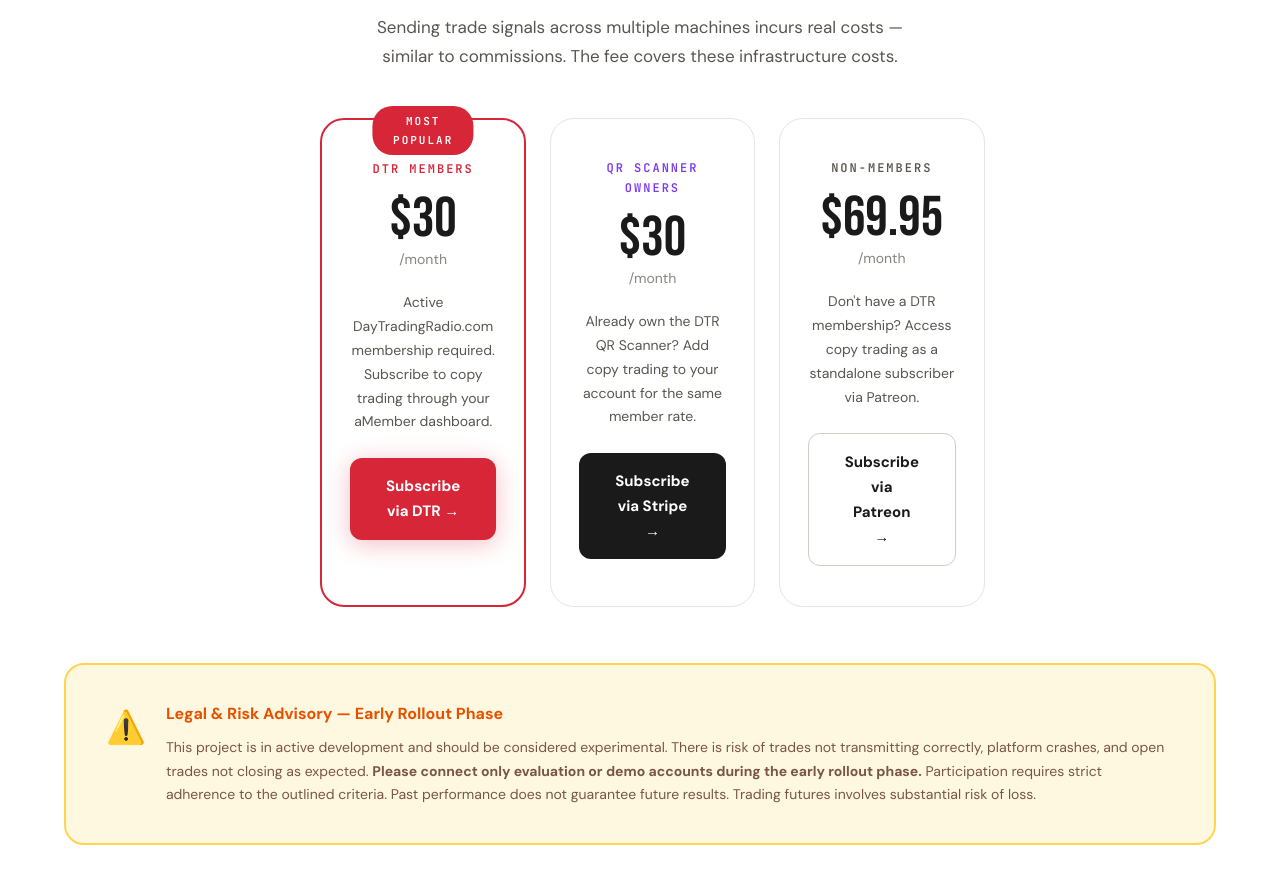
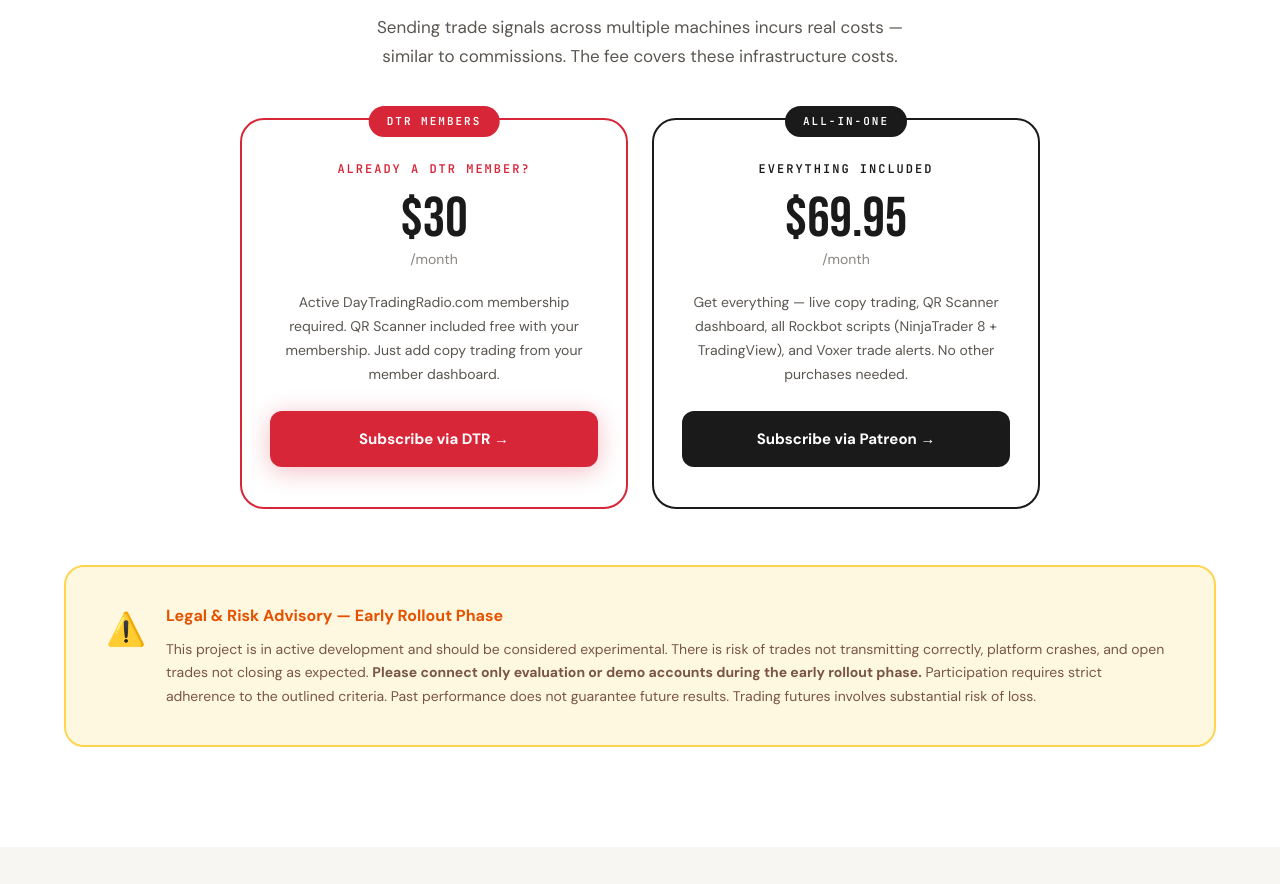
Before and after one commit to Daytradingradio/-copymytrades-site, a plain HTML site: page index.html in a window 1280 px wide. Shown: the part 5757-6641 px from the top of the page. Drawn offline with Linux system fonts and the light colour scheme.

Commit message:
Modify pricing grid and subscription details
Updated pricing section to reflect changes for DTR members and added new subscription options.

```diff
--- a/index.html
+++ b/index.html
@@ -580,31 +580,24 @@
       <h2 class="section-title" style="margin-top:16px;">SIMPLE PRICING.<br>REAL TRADES.</h2>
       <p class="section-sub" style="margin-left:auto;margin-right:auto;">Sending trade signals across multiple machines incurs real costs — similar to commissions. The fee covers these infrastructure costs.</p>
     </div>
-    <div class="pricing-grid fade-in" style="display:grid;grid-template-columns:repeat(3,1fr);gap:24px;margin-top:48px;">
+    <div class="pricing-grid fade-in" style="display:grid;grid-template-columns:repeat(2,1fr);gap:24px;margin-top:48px;max-width:800px;margin-left:auto;margin-right:auto;">
       <!-- DTR Members -->
       <div style="background:var(--white);border:2px solid var(--red);border-radius:24px;padding:40px 28px;text-align:center;position:relative;">
-        <div style="position:absolute;top:-14px;left:50%;transform:translateX(-50%);background:var(--red);color:white;font-family:var(--font-mono);font-size:11px;font-weight:700;letter-spacing:2px;padding:6px 18px;border-radius:20px;">MOST POPULAR</div>
-        <div style="font-family:var(--font-mono);font-size:12px;font-weight:600;letter-spacing:2px;color:var(--red);margin-bottom:12px;">DTR MEMBERS</div>
+        <div style="position:absolute;top:-14px;left:50%;transform:translateX(-50%);background:var(--red);color:white;font-family:var(--font-mono);font-size:11px;font-weight:700;letter-spacing:2px;padding:6px 18px;border-radius:20px;">DTR MEMBERS</div>
+        <div style="font-family:var(--font-mono);font-size:12px;font-weight:600;letter-spacing:2px;color:var(--red);margin-bottom:12px;">ALREADY A DTR MEMBER?</div>
         <div style="font-family:var(--font-display);font-size:56px;color:var(--black);line-height:1;">$30</div>
         <div style="font-size:14px;color:var(--gray-400);margin-bottom:20px;">/month</div>
-        <div style="font-size:14px;color:var(--gray-600);line-height:1.7;margin-bottom:24px;">Active DayTradingRadio.com membership required. Subscribe to copy trading through your aMember dashboard.</div>
+        <div style="font-size:14px;color:var(--gray-600);line-height:1.7;margin-bottom:24px;">Active DayTradingRadio.com membership required. QR Scanner included free with your membership. Just add copy trading from your member dashboard.</div>
         <a href="https://daytradingradio.com/amember/buy/A3JNaccOrbGy" class="btn btn--red" style="width:100%;justify-content:center;" target="_blank">Subscribe via DTR →</a>
       </div>
-      <!-- QR Scanner Owners -->
-      <div style="background:var(--white);border:1px solid var(--gray-100);border-radius:24px;padding:40px 28px;text-align:center;">
-        <div style="font-family:var(--font-mono);font-size:12px;font-weight:600;letter-spacing:2px;color:#7c3aed;margin-bottom:12px;">QR SCANNER OWNERS</div>
-        <div style="font-family:var(--font-display);font-size:56px;color:var(--black);line-height:1;">$30</div>
-        <div style="font-size:14px;color:var(--gray-400);margin-bottom:20px;">/month</div>
-        <div style="font-size:14px;color:var(--gray-600);line-height:1.7;margin-bottom:24px;">Already own the DTR QR Scanner? Add copy trading to your account for the same member rate.</div>
-        <a href="https://buy.stripe.com/bJe3cv9pn4Ug0R1b3h3Ru03" class="btn btn--dark" style="width:100%;justify-content:center;" target="_blank">Subscribe via Stripe →</a>
-      </div>
-      <!-- Non-Members -->
-      <div style="background:var(--white);border:1px solid var(--gray-100);border-radius:24px;padding:40px 28px;text-align:center;">
-        <div style="font-family:var(--font-mono);font-size:12px;font-weight:600;letter-spacing:2px;color:var(--gray-600);margin-bottom:12px;">NON-MEMBERS</div>
+      <!-- Everyone Else -->
+      <div style="background:var(--white);border:2px solid var(--black);border-radius:24px;padding:40px 28px;text-align:center;position:relative;">
+        <div style="position:absolute;top:-14px;left:50%;transform:translateX(-50%);background:var(--black);color:white;font-family:var(--font-mono);font-size:11px;font-weight:700;letter-spacing:2px;padding:6px 18px;border-radius:20px;">ALL-IN-ONE</div>
+        <div style="font-family:var(--font-mono);font-size:12px;font-weight:600;letter-spacing:2px;color:var(--black);margin-bottom:12px;">EVERYTHING INCLUDED</div>
         <div style="font-family:var(--font-display);font-size:56px;color:var(--black);line-height:1;">$69.95</div>
         <div style="font-size:14px;color:var(--gray-400);margin-bottom:20px;">/month</div>
-        <div style="font-size:14px;color:var(--gray-600);line-height:1.7;margin-bottom:24px;">Don't have a DTR membership? Access copy trading as a standalone subscriber via Patreon.</div>
-        <a href="https://www.patreon.com/daytradingradio" class="btn btn--outline-dark" style="width:100%;justify-content:center;" target="_blank">Subscribe via Patreon →</a>
+        <div style="font-size:14px;color:var(--gray-600);line-height:1.7;margin-bottom:24px;">Get everything — live copy trading, QR Scanner dashboard, all Rockbot scripts (NinjaTrader 8 + TradingView), and Voxer trade alerts. No other purchases needed.</div>
+        <a href="https://www.patreon.com/daytradingradio" class="btn btn--dark" style="width:100%;justify-content:center;" target="_blank">Subscribe via Patreon →</a>
       </div>
     </div>
     <div class="warning fade-in">
```
